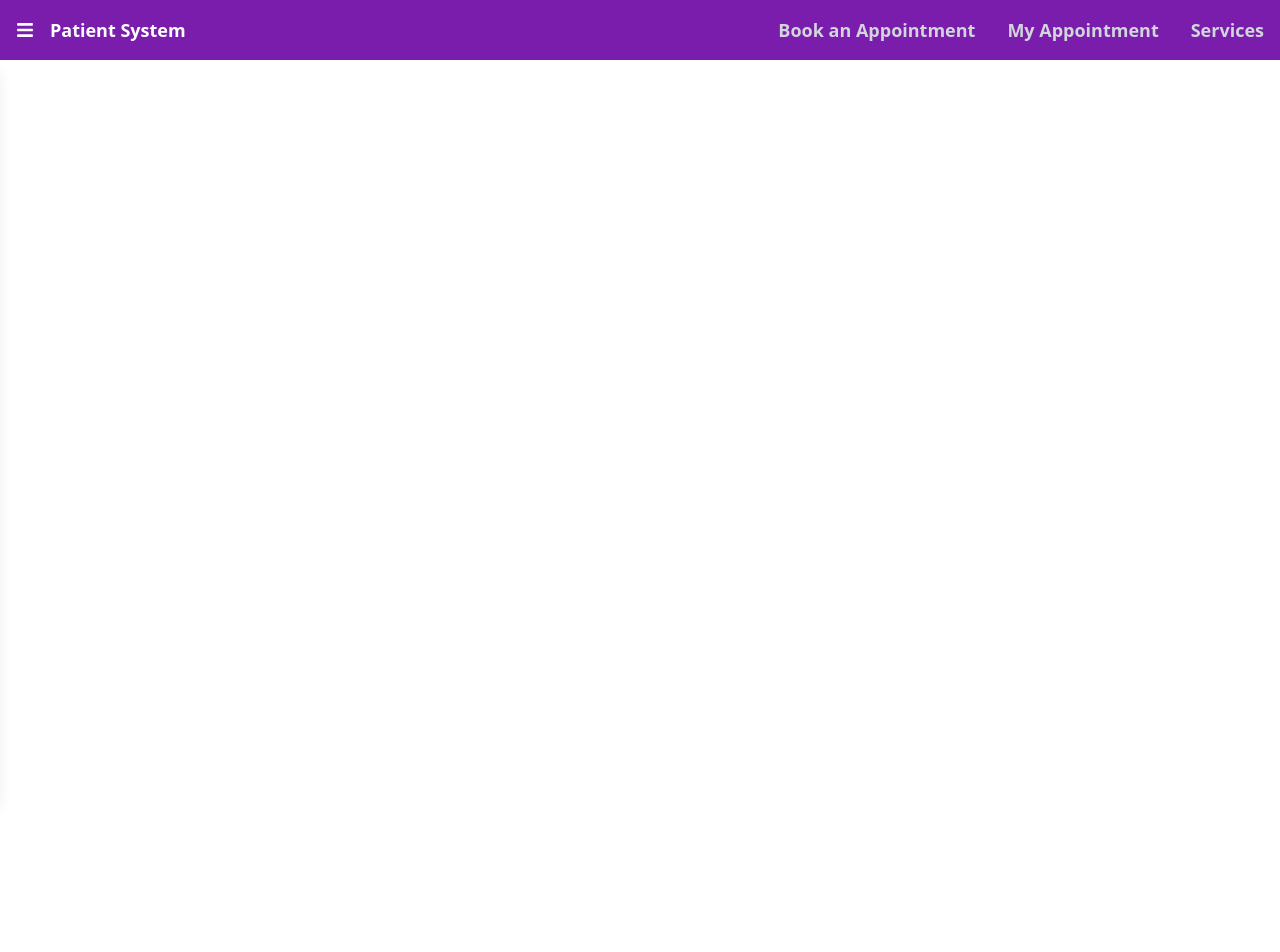
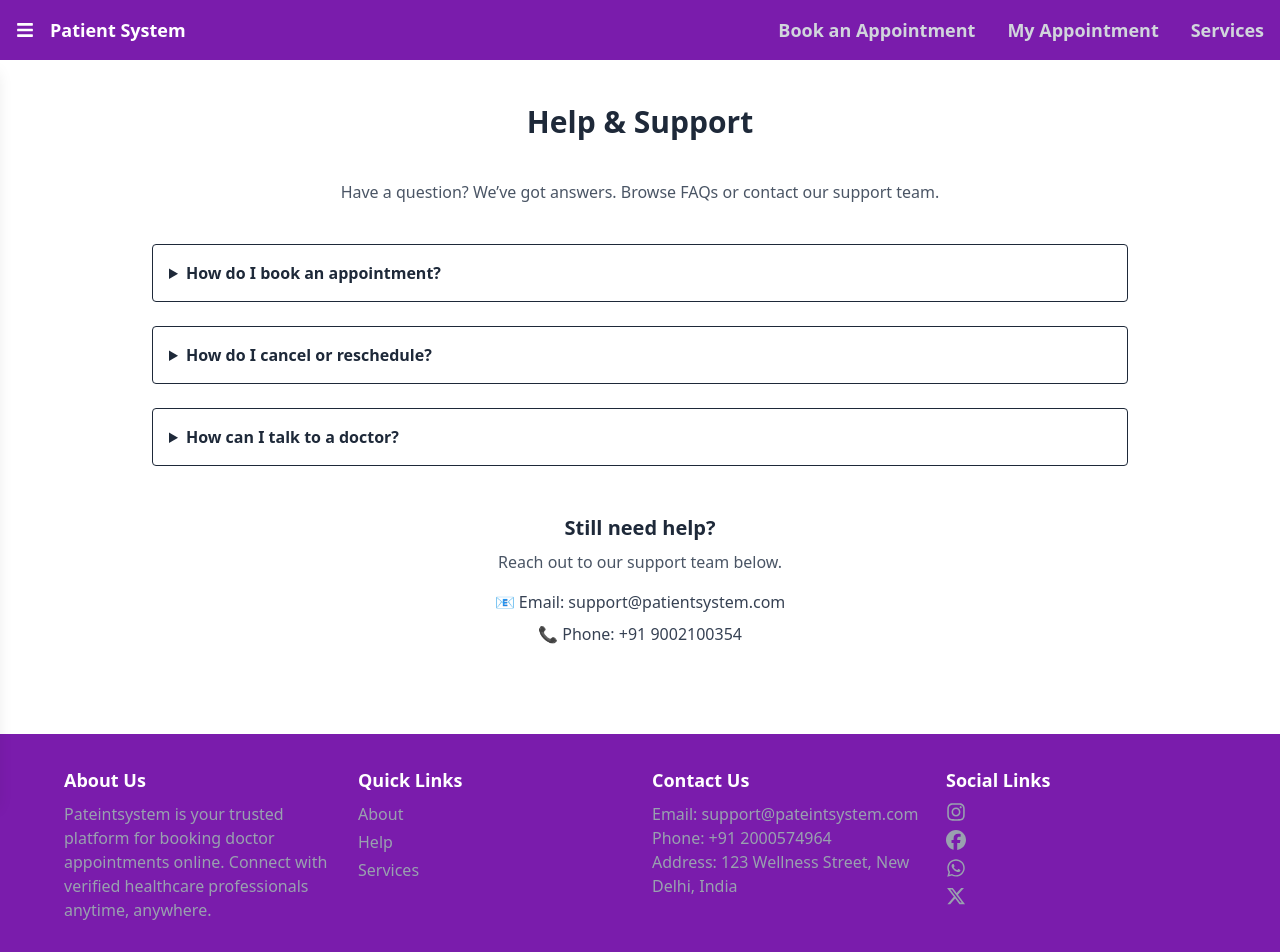
Before and after one commit to Anmolsharma1228/DoctorAppointmentWeb, a React (Vite) app in the folder frontend/: page /Help in a window 1280 px wide. Shown: the top 952 px of the page. Before the commit the page ends 800 px from the top, so only its background shows below. Built offline with nearby package versions, Linux system fonts and the light colour scheme; no server answers.

Commit message:
add about or help page

```diff
--- /dev/null
+++ b/frontend/src/Pages/About.jsx
@@ -0,0 +1,39 @@
+import React from 'react'
+import { Link } from 'react-router-dom'
+
+
+const About = () => {
+  return (
+     <section className="py-16 bg-white text-gray-800">
+  <div className="max-w-5xl mx-auto text-center px-6 mt-10">
+    <h2 className="text-3xl font-bold mb-4">About MediCare</h2>
+    <p className="text-lg text-gray-600 mb-6">
+      We are a modern healthcare platform helping patients easily connect with doctors across India. Whether you're looking for an online consultation or in-clinic appointment, MediCare makes it seamless, secure, and stress-free.
+    </p>
+  </div>
+
+  <div className="grid md:grid-cols-3 gap-6 mt-10 px-6 max-w-6xl mx-auto">
+    <div className="bg-gray-100 p-6 rounded-lg shadow-md">
+      <h3 className="font-semibold text-xl mb-2">Trusted Doctors</h3>
+      <p className="text-gray-600">All professionals are verified, experienced, and available at your convenience.</p>
+    </div>
+    <div className="bg-gray-100 p-6 rounded-lg shadow-md">
+      <h3 className="font-semibold text-xl mb-2">Secure & Private</h3>
+      <p className="text-gray-600">Your medical records and chats are fully confidential and encrypted.</p>
+    </div>
+    <div className="bg-gray-100 p-6 rounded-lg shadow-md">
+      <h3 className="font-semibold text-xl mb-2">24/7 Booking</h3>
+      <p className="text-gray-600">Book an appointment anytime with just a few clicks.</p>
+    </div>
+  </div>
+
+  <div className="mt-12 text-center">
+    <Link to="/Bappointment" className="inline-block px-6 py-3 bg-blue-600 text-white rounded-lg hover:bg-blue-700 transition">
+      Book Appointment
+    </Link>
+  </div>
+</section>
+  )
+}
+
+export default About
--- /dev/null
+++ b/frontend/src/Pages/Footer.jsx
@@ -0,0 +1,76 @@
+import React from "react";
+import { Link } from "react-router-dom";
+import { FaInstagram, FaFacebook, FaXTwitter } from "react-icons/fa6";
+import { FaWhatsapp } from "react-icons/fa";
+const Footer = () => {
+  return (
+    <footer class="bg-[#7A1CAC]  text-white mt-6 py-8 px-6 text-md">
+      <div class="max-w-6xl mx-auto grid grid-cols-1 md:grid-cols-4 gap-6">
+        <div>
+          <h4 class="text-lg font-semibold mb-2">About Us</h4>
+          <p class="text-gray-400">
+             Pateintsystem is your trusted platform for booking doctor appointments
+            online. Connect with verified healthcare professionals anytime,
+            anywhere.
+          </p>
+        </div>
+
+        <div>
+          <h4 class="text-lg font-semibold mb-2">Quick Links</h4>
+          <ul class="text-gray-400 space-y-1">
+            <li>
+              <Link to="/About">About</Link>
+            </li>
+            <li>
+              <Link to="/Help">Help</Link>
+            </li>
+            <li>
+              <Link to="/Services">Services</Link>
+            </li>
+          </ul>
+        </div>
+
+        <div>
+          <h4 class="text-lg font-semibold mb-2">Contact Us</h4>
+          <p class="text-gray-400">Email: support@pateintsystem.com</p>
+          <p class="text-gray-400">Phone: +91 2000574964</p>
+          <p class="text-gray-400">
+            Address: 123 Wellness Street, New Delhi, India
+          </p>
+        </div>
+
+        <div className="">
+          <h4 class="text-lg font-semibold mb-2">Social Links</h4>
+          <ul class="text-gray-400 space-y-2 text-[20px]">
+            <li className="hover:text-white duration-200">
+              <Link to="#">
+                <FaInstagram />
+              </Link>
+            </li>
+            <li className="hover:text-white duration-200">
+              <Link to="#">
+                <FaFacebook />
+              </Link>
+            </li>
+            <li className="hover:text-white duration-200">
+              <Link to="#">
+                <FaWhatsapp />
+              </Link>
+            </li>
+            <li className="hover:text-white duration-200">
+              <Link to="#">
+                <FaXTwitter />
+              </Link>
+            </li>
+          </ul>
+        </div>
+      </div>
+
+      <div class="text-center text-gray-400 mt-8">
+        &copy; 2025 Pateintsystem. All rights reserved.
+      </div>
+    </footer>
+  );
+};
+
+export default Footer;
--- /dev/null
+++ b/frontend/src/Pages/Help.jsx
@@ -0,0 +1,45 @@
+import React from 'react'
+import { Link } from 'react-router-dom'
+
+const Help = () => {
+  return (
+   <section className="bg-white py-16 text-gray-800 px-6 max-w-5xl mx-auto">
+  <h2 className="text-3xl font-bold text-center my-10">Help & Support</h2>
+
+  <div className="mb-10 text-center text-gray-600">
+    <p>Have a question? We’ve got answers. Browse FAQs or contact our support team.</p>
+  </div>
+
+  <div className="space-y-6">
+    <details className="border p-4 rounded">
+      <summary className="font-semibold cursor-pointer">How do I book an appointment?</summary>
+      <p className="mt-2 text-gray-600">Choose your doctor, select date/time, and confirm the appointment. You’ll get a confirmation via email/SMS.</p>
+    </details>
+
+    <details className="border p-4 rounded">
+      <summary className="font-semibold cursor-pointer">How do I cancel or reschedule?</summary>
+      <p className="mt-2 text-gray-600">Go to "My Appointments", click on the appointment, and choose reschedule or cancel.</p>
+    </details>
+
+    <details className="border p-4 rounded">
+      <summary className="font-semibold cursor-pointer">How can I talk to a doctor?</summary>
+      <p className="mt-2 text-gray-600">Once your appointment is confirmed, you’ll receive a video call link or visit instructions.</p>
+    </details>
+  </div>
+
+  <div className="mt-12 text-center">
+    <h3 className="text-xl font-semibold mb-2">Still need help?</h3>
+    <p className="text-gray-600">Reach out to our support team below.</p>
+
+    <div className="mt-4 space-y-2 text-gray-700">
+      <p>📧 Email: support@patientsystem.com</p>
+      <p>📞 Phone: +91 9002100354</p>
+    </div>
+  </div>
+</section>
+
+
+  )
+}
+
+export default Help
--- a/frontend/src/Routes/Index.jsx
+++ b/frontend/src/Routes/Index.jsx
@@ -8,6 +8,9 @@ import Home from "../Pages/Home";
 import Header from "../Components/Header";
 import Login from "../Pages/Login";
 import Patient from "../Pages/Patient";
+import About from "../Pages/About";
+import Footer from "../Pages/Footer";
+import Help from "../Pages/Help";
 
 const Index = () => {
   return (
@@ -20,8 +23,11 @@ const Index = () => {
         <Route path="/Bappointment" element={<Bappointment />} />
         <Route path="/Mappointment" element={<Mappointment />} />
         <Route path="/Service" element={<Service />} />
+        <Route path="/About" element={<About/>}></Route>
         <Route path="/Patient" element={<Patient/>}></Route>
+        <Route path="/Help" element={<Help/>}></Route>
       </Routes>
+      <Footer/>
     </BrowserRouter>
   );
 };
```
Also changed, not shown: frontend/src/Components/Sidebar.jsx (deleted, +0 -35 lines).
